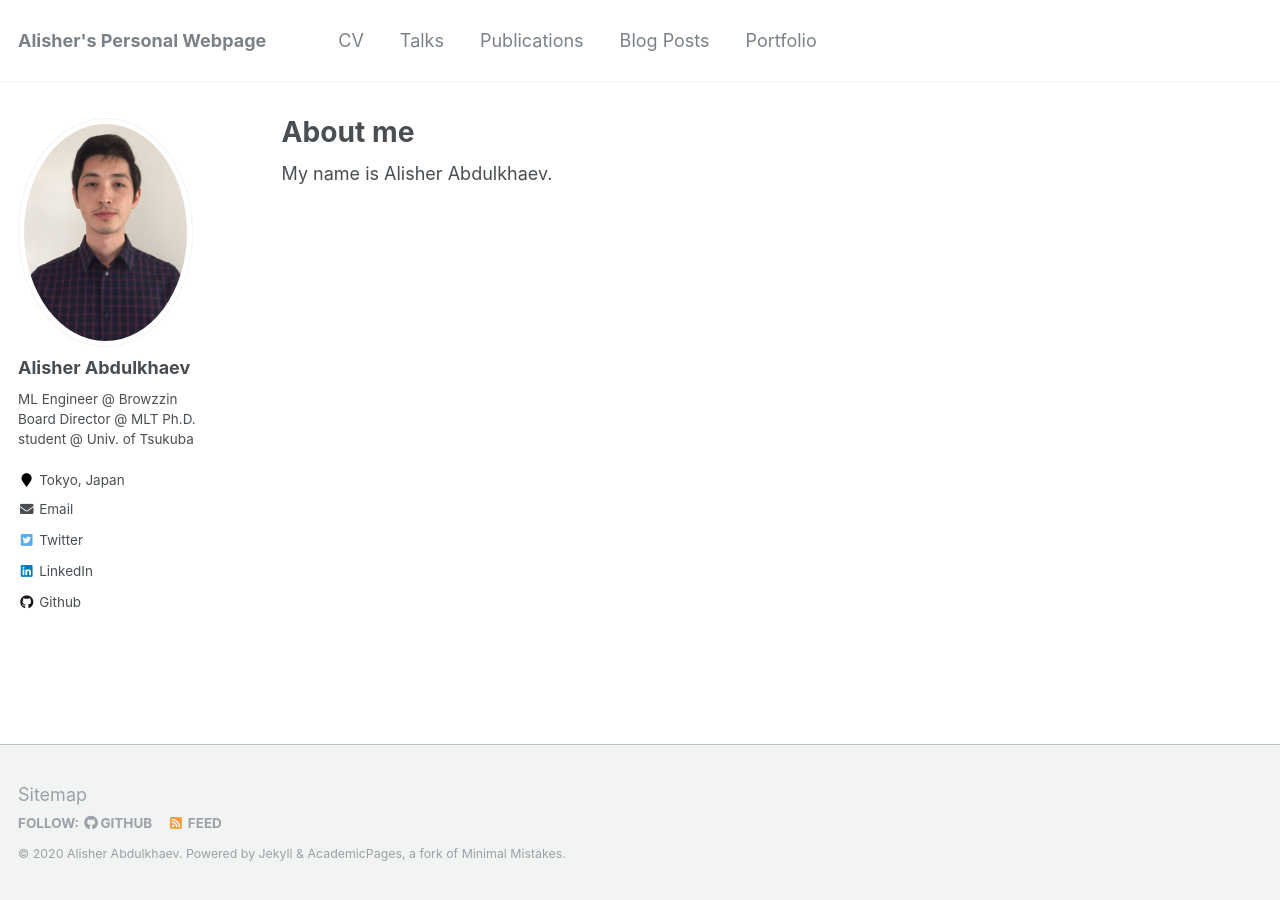
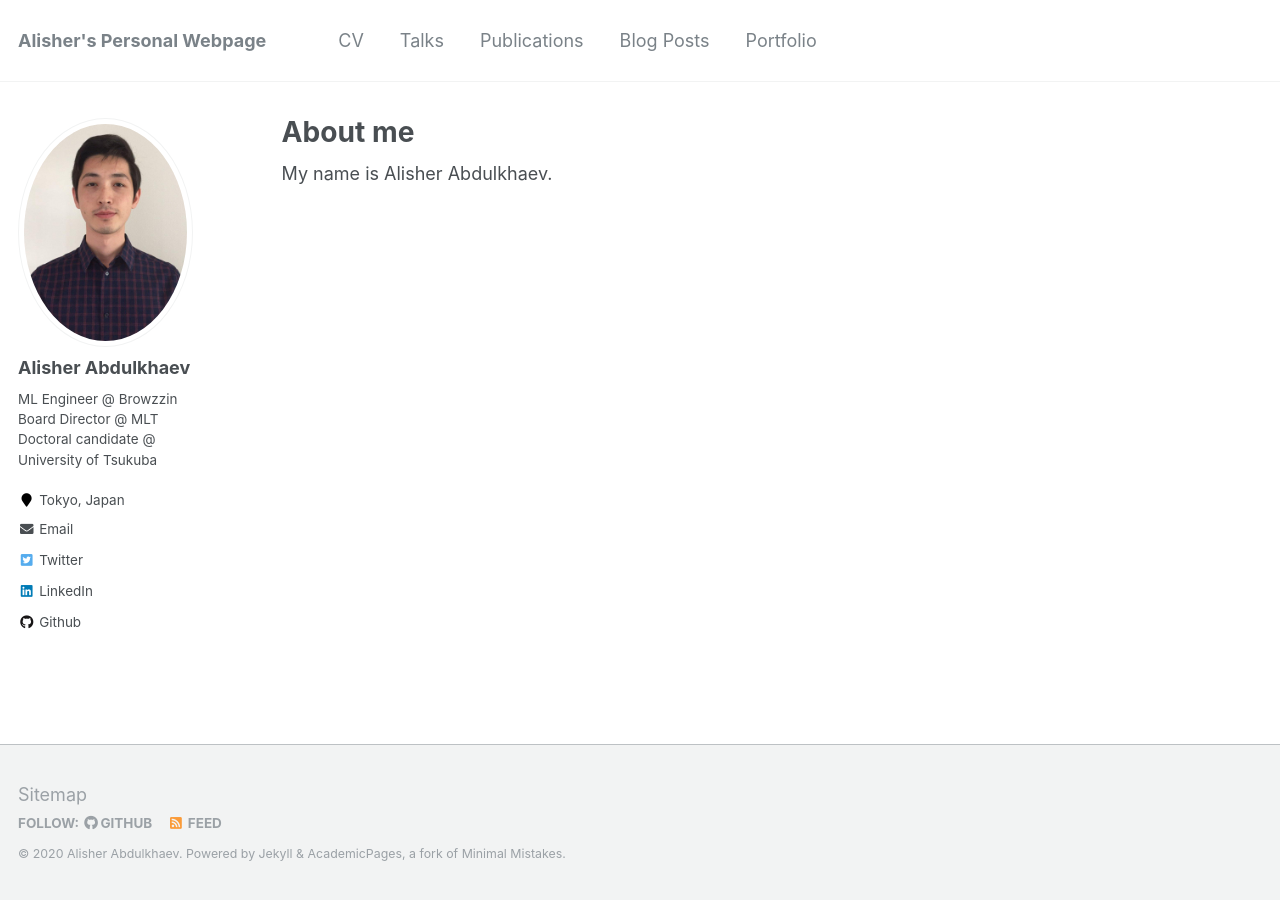
Before and after one commit to vivek37373/alisher-ai.github.io, a Jekyll site: the page built from _pages/about.md, in a window 1280 px wide. Built offline with Jekyll 4.4.1, drawn with Linux system fonts in a browser that asks for light colours.

Commit message:
Update _config.yml

```diff
--- a/_config.yml
+++ b/_config.yml
@@ -20,7 +20,7 @@ description              : &description
 
                                 Board Director @ MLT
 
-                                Ph.D. student @ Univ. of Tsukuba
+                                Doctoral candidate @ University of Tsukuba
 
 url                      : https://alisher-ai.github.io # the base hostname & protocol for your site e.g. "https://mmistakes.github.io"
 baseurl                  : "" # the subpath of your site, e.g. "/blog"
@@ -99,7 +99,7 @@ author:
 
                     Board Director @ MLT
 
-                    Ph.D. student @ Univ. of Tsukuba
+                    Doctoral candidate @ University of Tsukuba
 
   location         : "Tokyo, Japan"
   employer         :
```
